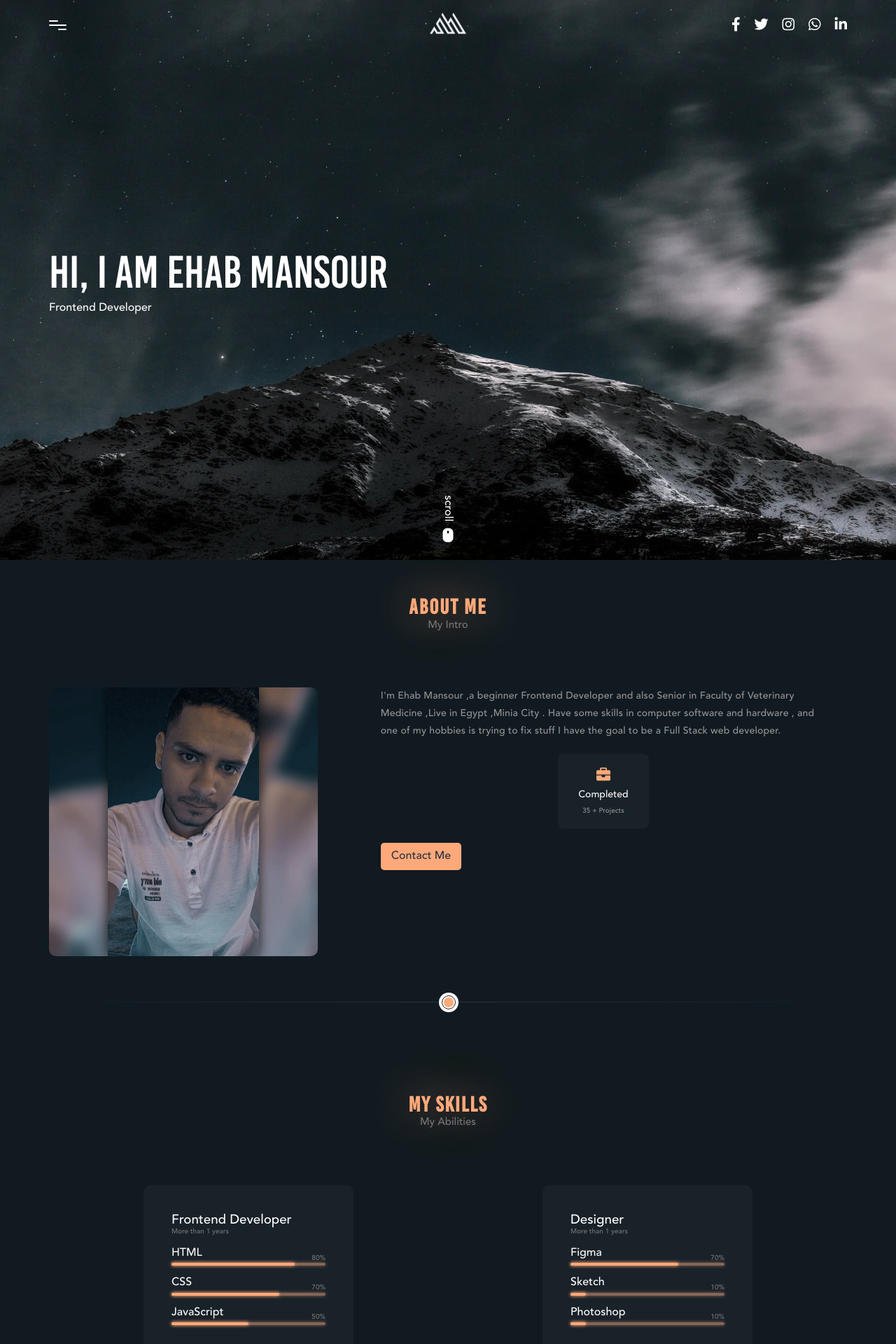
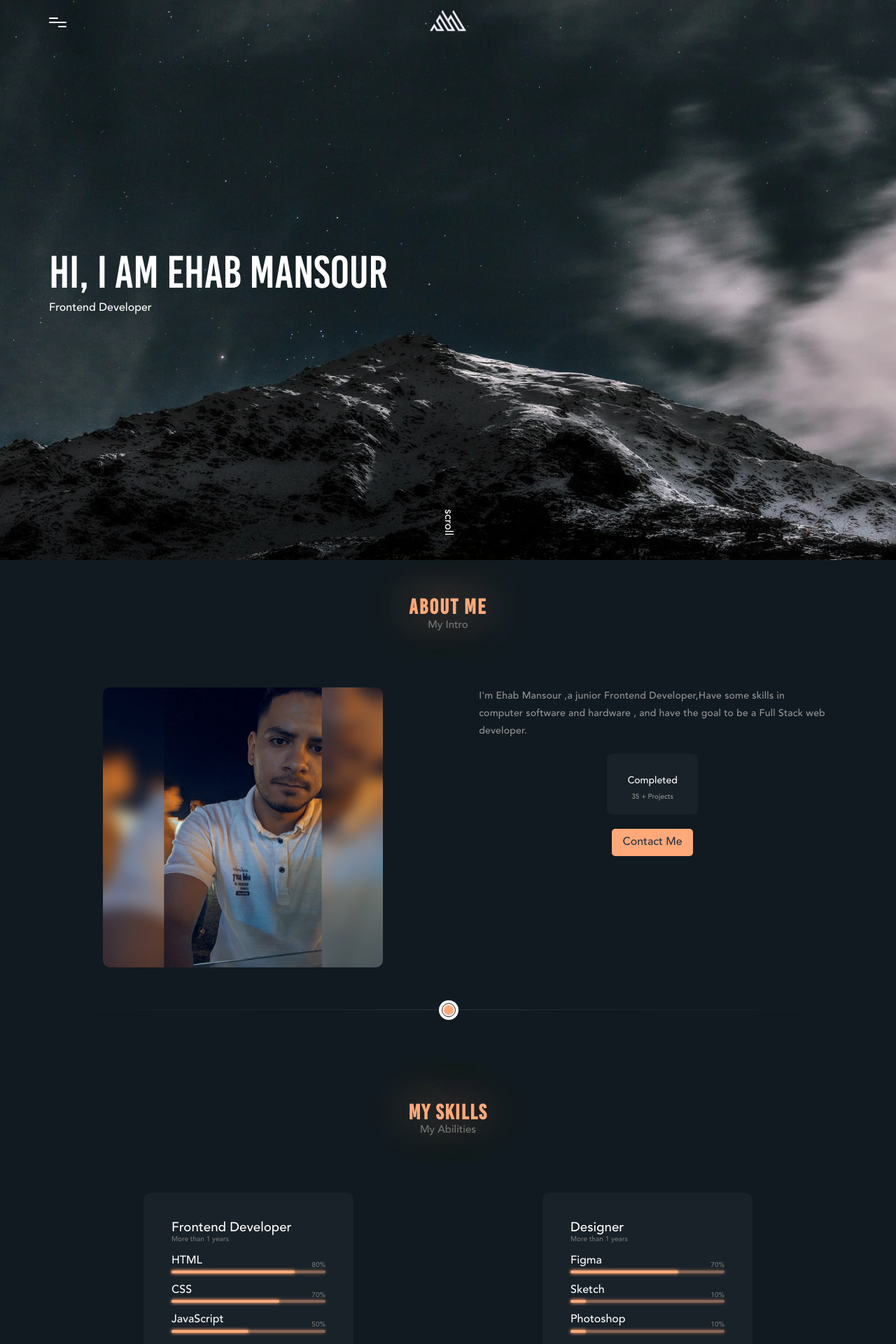
Before and after one commit to ehabmansour1/my_portfolio, a PHP site: page / in a window 1280 px wide. Shown: the top 1920 px of the page at 70% size. Run offline with PHP 8.4, Linux system fonts and the light colour scheme; some libraries are stand-ins or nearby versions.

Commit message:
Add files via upload

```diff
--- a/css/main.css
+++ b/css/main.css
@@ -344,23 +344,23 @@ body::-webkit-scrollbar-thumb {
   color: white;
   transition-duration: 0.3s;
 }
-.header .social .fa-facebook-f:hover {
+.header .social .ai-facebook-fill:hover {
   color: #1877f2;
   text-shadow: 0 0 10px #1877f2;
 }
-.header .social .fa-twitter:hover {
+.header .social .ai-twitter-fill:hover {
   color: #1da1f2;
   text-shadow: 0 0 10px #1da1f2;
 }
-.header .social .fa-instagram:hover {
+.header .social .ai-instagram-fill:hover {
   color: #e1306c;
   text-shadow: 0 0 10px #e1306c;
 }
-.header .social .fa-whatsapp:hover {
+.header .social .ai-whatsapp-fill:hover {
   color: #075e54;
   text-shadow: 0 0 10px #075e54;
 }
-.header .social .fa-linkedin-in:hover {
+.header .social .ai-linkedin-fill:hover {
   color: #0077b5;
   text-shadow: 0 0 10px #0077b5;
 }
@@ -553,12 +553,15 @@ body::-webkit-scrollbar-thumb {
 
 .about .container {
   display: flex;
-  gap: 60px;
+  gap: 30px;
 }
 @media (max-width: 767px) {
   .about .container {
     flex-direction: column;
   }
+}
+.about .container > div {
+  flex-basis: 50%;
 }
 .about .container .image img {
   max-width: 100%;
@@ -567,6 +570,10 @@ body::-webkit-scrollbar-thumb {
   -moz-border-radius: 10px;
   -ms-border-radius: 10px;
   -o-border-radius: 10px;
+  width: 400px;
+  height: auto;
+  margin: auto;
+  display: block;
 }
 .about .container .text {
   padding: 0 30px;
@@ -624,6 +631,7 @@ body::-webkit-scrollbar-thumb {
   -ms-border-radius: 5px;
   -o-border-radius: 5px;
   transition-duration: 0.3s;
+  margin: auto;
 }
 @media (max-width: 767px) {
   .about .container .text > a {
@@ -702,22 +710,30 @@ body::-webkit-scrollbar-thumb {
   background: #ffa97a;
   box-shadow: 0px 0px 5px #ffa97a;
 }
-.skills .container .box .skill-holder .html span::before {
+.skills .container .box .skill-holder span::before {
+  width: 0;
+  transition: all 0.5s linear;
+  -webkit-transition: all 0.5s linear;
+  -moz-transition: all 0.5s linear;
+  -ms-transition: all 0.5s linear;
+  -o-transition: all 0.5s linear;
+}
+.skills .container .box .skill-holder .html .animate-progress::before {
   width: 80%;
 }
-.skills .container .box .skill-holder .css span::before {
+.skills .container .box .skill-holder .css .animate-progress::before {
   width: 70%;
 }
-.skills .container .box .skill-holder .js span::before {
+.skills .container .box .skill-holder .js .animate-progress::before {
   width: 50%;
 }
-.skills .container .box .skill-holder .figma span::before {
+.skills .container .box .skill-holder .figma .animate-progress::before {
   width: 70%;
 }
-.skills .container .box .skill-holder .sketch span::before {
+.skills .container .box .skill-holder .sketch .animate-progress::before {
   width: 10%;
 }
-.skills .container .box .skill-holder .ps span::before {
+.skills .container .box .skill-holder .ps .animate-progress::before {
   width: 10%;
 }
 .skills .container .box .skill-holder .skill span::after {
@@ -835,7 +851,12 @@ body::-webkit-scrollbar-thumb {
   }
 }
 .work .container .box:hover {
-  box-shadow: rgb(149 157 165 / 20%) 0px 8px 24px;
+  box-shadow: rgb(149 157 165 / 20%) 0px 10px 20px;
+  transform: translateY(-4px);
+  -webkit-transform: translateY(-4px);
+  -moz-transform: translateY(-4px);
+  -ms-transform: translateY(-4px);
+  -o-transform: translateY(-4px);
 }
 .work .container .box:hover a {
   animation: show 0.3s forwards;
@@ -955,7 +976,7 @@ body::-webkit-scrollbar-thumb {
   background-color: var(--main-color);
   font-weight: bold;
   font-size: 20px;
-  padding: 5px 7px;
+  padding: 5px ;
   border-radius: 4px;
   font-family: Arial, Tahoma;
   cursor: pointer;
--- a/index.html
+++ b/index.html
@@ -7,7 +7,7 @@
       content="Ehab Mansour , Web developer , Frontend"
     />
     <link rel="stylesheet" href="css/normalize.css" />
-    <link rel="stylesheet" href="css/all.min.css" />
+    <!-- <link rel="stylesheet" href="css/all.min.css" /> -->
     <link rel="stylesheet" href="css/main.css" />
     <meta name="viewport" content="width=device-width, initial-scale=1.0" />
     <link rel="shortcut icon" href="images/favicon.png" />
@@ -40,27 +40,27 @@
           <ul id="social" class="social">
             <li>
               <a href="https://www.facebook.com/ehab.mansour.3975"
-                ><i class="fab fa-facebook-f"></i
+                ><i class="ai-facebook-fill"></i
               ></a>
             </li>
             <li>
               <a href="https://twitter.com/ehabmansour111"
-                ><i class="fab fa-twitter"></i
+                ><i class="ai-twitter-fill"></i
               ></a>
             </li>
             <li>
               <a href="https://instagram.com/ehab_mans/"
-                ><i class="fab fa-instagram"></i
+                ><i class="ai-whatsapp-fill"></i
               ></a>
             </li>
             <li>
               <a href="https://wa.me/+201119216865"
-                ><i class="fab fa-whatsapp"></i
+                ><i class="ai-instagram-fill"></i
               ></a>
             </li>
             <li>
               <a href="https://www.linkedin.com/in/ehab-mans-123727197/"
-                ><i class="fa-brands fa-linkedin-in"></i
+                ><i class="ai-linkedin-fill"></i
               ></a>
             </li>
           </ul>
@@ -71,11 +71,11 @@
         </div>
         <div class="scroll">
           <p>scroll</p>
-          <i class="fa-solid fa-computer-mouse-scrollwheel"></i>
+          <i class="ai-mobile-device"></i>
         </div>
       </div>
       <div class="mountain-img">
-        <img id="mountain" src="images/mountain.webp" alt="" />
+        <img id="mountain" src="images/mountain.webp" alt="mountain" />
       </div>
     </div>
     <!-- end landing -->
@@ -86,18 +86,16 @@
       <span>My Intro</span>
       <div class="container">
         <div class="image">
-          <img src="images/me.webp" alt="" />
+          <img src="images/me.jpg" alt="me" />
         </div>
         <div class="text">
           <p>
-            I'm Ehab Mansour ,a beginner Frontend Developer and also Senior in
-            Faculty of Veterinary Medicine ,Live in Egypt ,Minia City . Have
-            some skills in computer software and hardware , and one of my
-            hobbies is trying to fix stuff I have the goal to be a Full Stack
-            web developer.
+            I'm Ehab Mansour ,a junior Frontend Developer,Have some skills in
+            computer software and hardware , and have the goal to be a Full
+            Stack web developer.
           </p>
           <div class="project">
-            <i class="fa-solid fa-briefcase"></i>
+            <i class="ai-briefcase"></i>
             <span>Completed</span>
             <span>35 + Projects</span>
           </div>
@@ -222,27 +220,22 @@
       <ul class="container">
         <li>
           <a href="https://www.facebook.com/ehab.mansour.3975"
-            ><i class="fab fa-facebook-f"></i
+            ><i class="ai-facebook-fill"></i
           ></a>
         </li>
         <li>
           <a href="https://twitter.com/ehabmansour111"
-            ><i class="fab fa-twitter"></i
+            ><i class="ai-twitter-fill"></i
           ></a>
         </li>
         <li>
           <a href="https://instagram.com/ehab_mans/"
-            ><i class="fab fa-instagram"></i
+            ><i class="ai-whatsapp-fill"></i
           ></a>
         </li>
         <li>
           <a href="https://wa.me/+201119216865"
-            ><i class="fab fa-whatsapp"></i
-          ></a>
-        </li>
-        <li>
-          <a href="https://www.linkedin.com/in/ehab-mans-123727197/"
-            ><i class="fa-brands fa-linkedin-in"></i
+            ><i class="ai-instagram-fill"></i
           ></a>
         </li>
       </ul>
--- a/javascript/main.js
+++ b/javascript/main.js
@@ -41,8 +41,7 @@ window.addEventListener("load", function () {
 let span = document.querySelector(".up");
 
 window.onscroll = function () {
-
-  this.scrollY >= 500
+  window.scrollY >= 500
     ? span.classList.add("show")
     : span.classList.remove("show");
 };
@@ -54,3 +53,13 @@ span.onclick = function () {
   });
 };
 // --------------------up-----------------------
+let skills = document.querySelector(".skills");
+let spans = document.querySelectorAll(".skills .box span");
+window.addEventListener("scroll", function () {
+  if (window.scrollY >= skills.offsetTop - 100) {
+    console.log("Reached Section Three");
+    spans.forEach((span) => {
+      span.classList.add("animate-progress");
+    });
+  }
+});
```
Also changed, not shown: other parts of index.html (+12 -13 lines), images/me.jpg (added).
